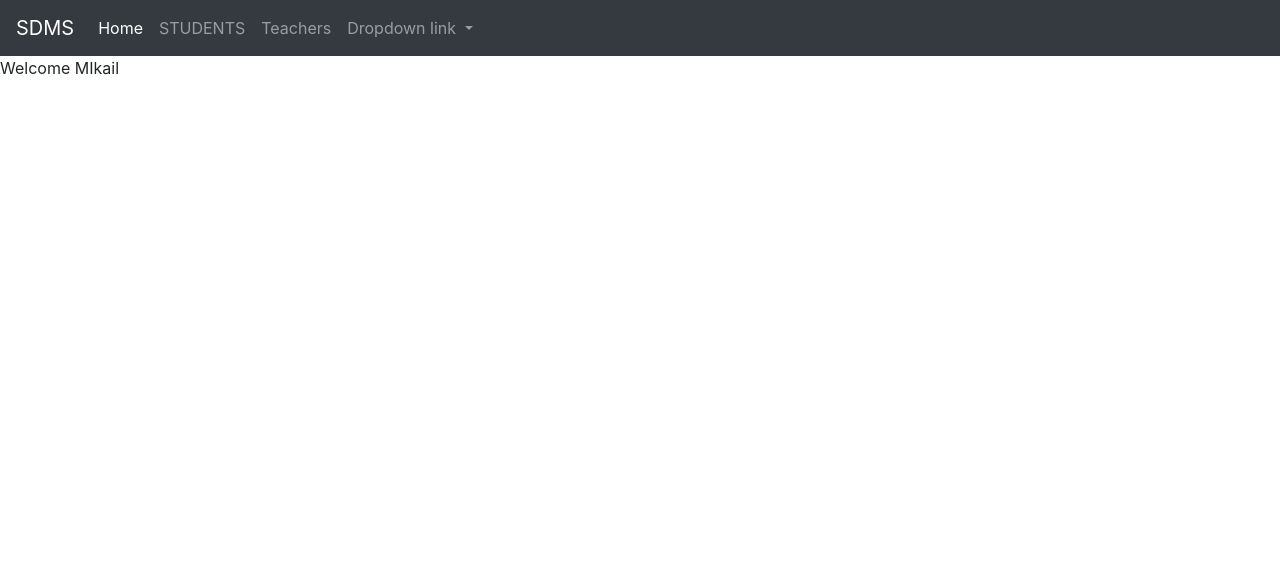
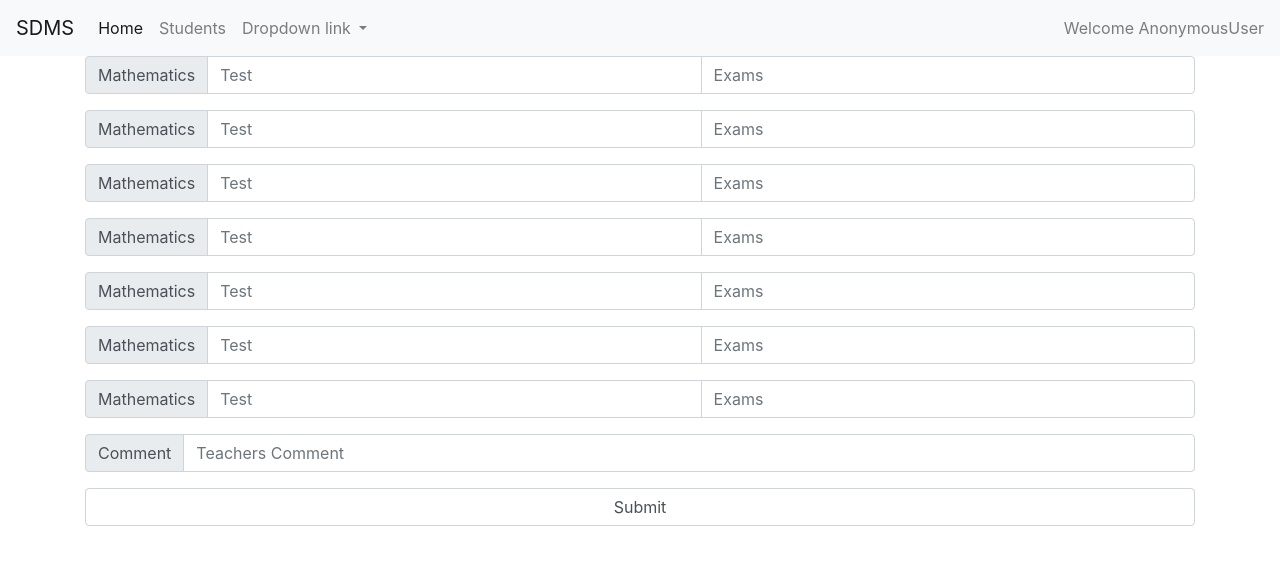
Before and after one commit to mikailyusuf/SDMS, a Django app: page /home/ in a window 1280 px wide. Shown: the top 565 px of the page. Run offline with Django 3.2, Linux system fonts and the light colour scheme; some libraries are stand-ins or nearby versions.

Commit message:
Added some Bootsrap

```diff
--- a/static/css/register.css
+++ b/static/css/register.css
@@ -61,14 +61,14 @@ form
 {
 
 position: absolute;
-left: 70%;
+left: 50%;
 top: 20%;
 
 }
 form input
 {
-  width: 90%;
-   padding: 20px 0px;
+  width: 60%;
+   padding: 10px 0px;
    margin-top: 10px;
    border: none;
    border-bottom: 1px solid #1abc9c;
--- a/students/admin.py
+++ b/students/admin.py
@@ -1,7 +1,8 @@
 from django.contrib import admin
 
 # Register your models here.
-from students.models import Teachers, Students
+from students.models import Teachers, Students, Results
 
 admin.site.register(Teachers)
 admin.site.register(Students)
+admin.site.register(Results)
--- a/students/templates/students/home.html
+++ b/students/templates/students/home.html
@@ -1,5 +1,100 @@
 {% extends 'students/main.html'%}
 {% block content%}
-<p>Welcome MIkail</p>
+
+
+<style>
+    label{
+
+    }
+
+
+
+</style>
+<div class="container">
+
+    <form action="" method="post" class='form'>
+        {% csrf_token%}
+
+        <div class="input-group mb-3">
+            <div class="input-group-prepend">
+                <span class="input-group-text">Mathematics</span>
+            </div>
+            <input class="form-control" id="maths" name="" placeholder="Test" type="number" size="4" maxlength="30">
+
+            <input autocomplete="off" class="form-control" name="box2" placeholder="Exams" type="number">
+
+        </div>
+
+          <div class="input-group mb-3">
+            <div class="input-group-prepend">
+                <span class="input-group-text">Mathematics</span>
+            </div>
+            <input class="form-control" id="maths" name="" placeholder="Test" type="number" size="4" maxlength="30">
+
+            <input autocomplete="off" class="form-control" name="box2" placeholder="Exams" type="number">
+
+        </div>
+          <div class="input-group mb-3">
+            <div class="input-group-prepend">
+                <span class="input-group-text">Mathematics</span>
+            </div>
+            <input class="form-control" id="maths" name="" placeholder="Test" type="number" size="4" maxlength="30">
+
+            <input autocomplete="off" class="form-control" name="box2" placeholder="Exams" type="number">
+
+        </div>
+          <div class="input-group mb-3">
+            <div class="input-group-prepend">
+                <span class="input-group-text">Mathematics</span>
+            </div>
+            <input class="form-control" id="maths" name="" placeholder="Test" type="number" size="4" maxlength="30">
+
+            <input autocomplete="off" class="form-control" name="box2" placeholder="Exams" type="number">
+
+        </div>
+          <div class="input-group mb-3">
+            <div class="input-group-prepend">
+                <span class="input-group-text">Mathematics</span>
+            </div>
+            <input class="form-control" id="maths" name="" placeholder="Test" type="number" size="4" maxlength="30">
+
+            <input autocomplete="off" class="form-control" name="box2" placeholder="Exams" type="number">
+
+        </div>
+          <div class="input-group mb-3">
+            <div class="input-group-prepend">
+                <span class="input-group-text">Mathematics</span>
+            </div>
+            <input class="form-control" id="maths" name="" placeholder="Test" type="number" size="4" maxlength="30">
+
+            <input autocomplete="off" class="form-control" name="box2" placeholder="Exams" type="number">
+
+        </div>
+          <div class="input-group mb-3">
+            <div class="input-group-prepend">
+                <span class="input-group-text">Mathematics</span>
+            </div>
+            <input class="form-control" id="maths" name="" placeholder="Test" type="number" size="4" maxlength="30">
+
+            <input autocomplete="off" class="form-control" name="box2" placeholder="Exams" type="number">
+
+        </div>
+
+           <div class="input-group mb-3">
+            <div class="input-group-prepend">
+                <span class="input-group-text">Comment</span>
+            </div>
+
+            <input autocomplete="off" class="form-control" name="box2" placeholder="Teachers Comment" type="text">
+
+        </div>
+
+   <input type="submit" class="form-control">
+
+    </form>
+
+
+</div>
+
 
 {% endblock%}
--- a/students/templates/students/navbar.html
+++ b/students/templates/students/navbar.html
@@ -1,29 +1,35 @@
-<nav class="navbar navbar-expand-lg navbar-dark bg-dark">
+
+<nav class="navbar navbar-expand-lg navbar-light bg-light">
   <a class="navbar-brand" href="#">SDMS</a>
-  <button class="navbar-toggler" type="button" data-toggle="collapse" data-target="#navbarNavDropdown" aria-controls="navbarNavDropdown" aria-expanded="false" aria-label="Toggle navigation">
+  <button class="navbar-toggler" type="button" data-toggle="collapse" data-target="#navbarText" aria-controls="navbarText" aria-expanded="false" aria-label="Toggle navigation">
     <span class="navbar-toggler-icon"></span>
   </button>
-  <div class="collapse navbar-collapse" id="navbarNavDropdown">
-    <ul class="navbar-nav">
+  <div class="collapse navbar-collapse" id="navbarText">
+    <ul class="navbar-nav mr-auto">
       <li class="nav-item active">
         <a class="nav-link" href="#">Home <span class="sr-only">(current)</span></a>
       </li>
       <li class="nav-item">
-        <a class="nav-link" href="#">STUDENTS</a>
+        <a class="nav-link" href="#">Students</a>
       </li>
-      <li class="nav-item">
-        <a class="nav-link" href="#">Teachers</a>
-      </li>
-      <li class="nav-item dropdown">
+       <li class="nav-item dropdown">
         <a class="nav-link dropdown-toggle" href="#" id="navbarDropdownMenuLink" role="button" data-toggle="dropdown" aria-haspopup="true" aria-expanded="false">
           Dropdown link
         </a>
         <div class="dropdown-menu" aria-labelledby="navbarDropdownMenuLink">
-          <a class="dropdown-item" href="#">Action</a>
-          <a class="dropdown-item" href="#">Another action</a>
-          <a class="dropdown-item" href="#">Something else here</a>
+          <a class="dropdown-item" href="{% url 'signout'%}">Sign Out</a>
+             <a class="dropdown-item" href="#">Register Student</a>
+{% if request.user.groups.all.0.name == 'admin' %}
+
+          <a class="dropdown-item" href="">Register Teacher</a>
+          <a class="dropdown-item" href="{% url 'signup'%}">Register Admin</a>
+          {% endif%}
+
         </div>
       </li>
     </ul>
+    <span class="navbar-text">
+      Welcome {{ request.user }}
+    </span>
   </div>
 </nav>
--- a/students/urls.py
+++ b/students/urls.py
@@ -3,7 +3,9 @@ from . import views
 
 urlpatterns = [
 
-    path('login/', views.login,name='login'),
+    path('login/', views.loginPage,name='login'),
     path('signup/', views.signup,name = 'signup'),
-    path('home/', views.home,name = 'signup'),
+    path('home/', views.home,name = 'home'),
+    path('signout', views.signout,name = 'signout'),
+
 ]
--- a/students/views.py
+++ b/students/views.py
@@ -1,14 +1,12 @@
+from django.contrib import messages
+from django.contrib.auth import authenticate, login, logout
 from django.contrib.auth.models import Group
-from django.shortcuts import render
-
+from django.http import HttpResponseRedirect
+from django.shortcuts import render, redirect
 
 # Create your views here.
 from students.forms import CreateUserForm
 from students.models import Teachers
-
-
-def login(request):
-    return render(request, 'students/login.html')
 
 
 def signup(request):
@@ -31,17 +29,31 @@ def signup(request):
             )
             print(user)
             print(username + "User Registered")
+    context = {'form': form}
+    return render(request, 'students/register.html', context)
 
-    # print(request)
-    # print(request.email)
-    # print(request.idnumber)
-    # print(request.password)
-    # print(request.contact)
-    context = {'form': form}
-    return render(request, 'students/register.html',context)
+
+def loginPage(request):
+    if request.method == 'POST':
+        username = request.POST.get('username')
+        password = request.POST.get('password')
+        user = authenticate(request, username=username, password=password)
+        if user is not None:
+            login(request, user)
+            return redirect('home')
+        else:
+            messages.info(request, 'Username OR password is incorrect')
+    return render(request, 'students/login.html')
+
+
+def signout(request):
+    logout(request)
+    return HttpResponseRedirect('login')
+
 
 def home(request):
     return render(request, 'students/home.html')
+
 
 def createUser(request):
     form = CreateUserForm()
```
Also changed, not shown: students/models.py (+16 -1 lines), students/templates/students/login.html (+7 -4 lines), students/templates/students/register.html (+9 -6 lines), db.sqlite3, students/migrations/0002_auto_20201107_0941.py (added).
